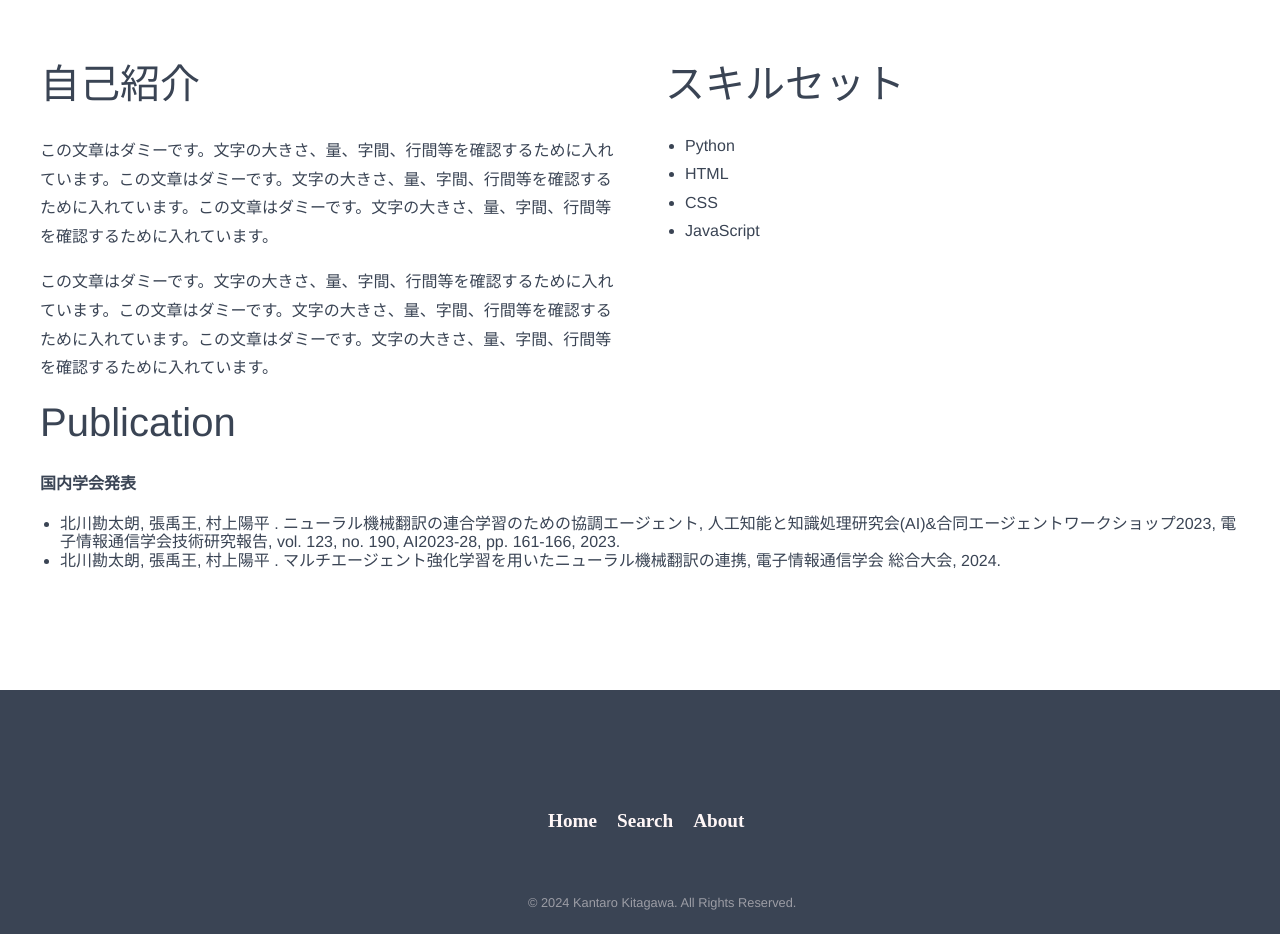
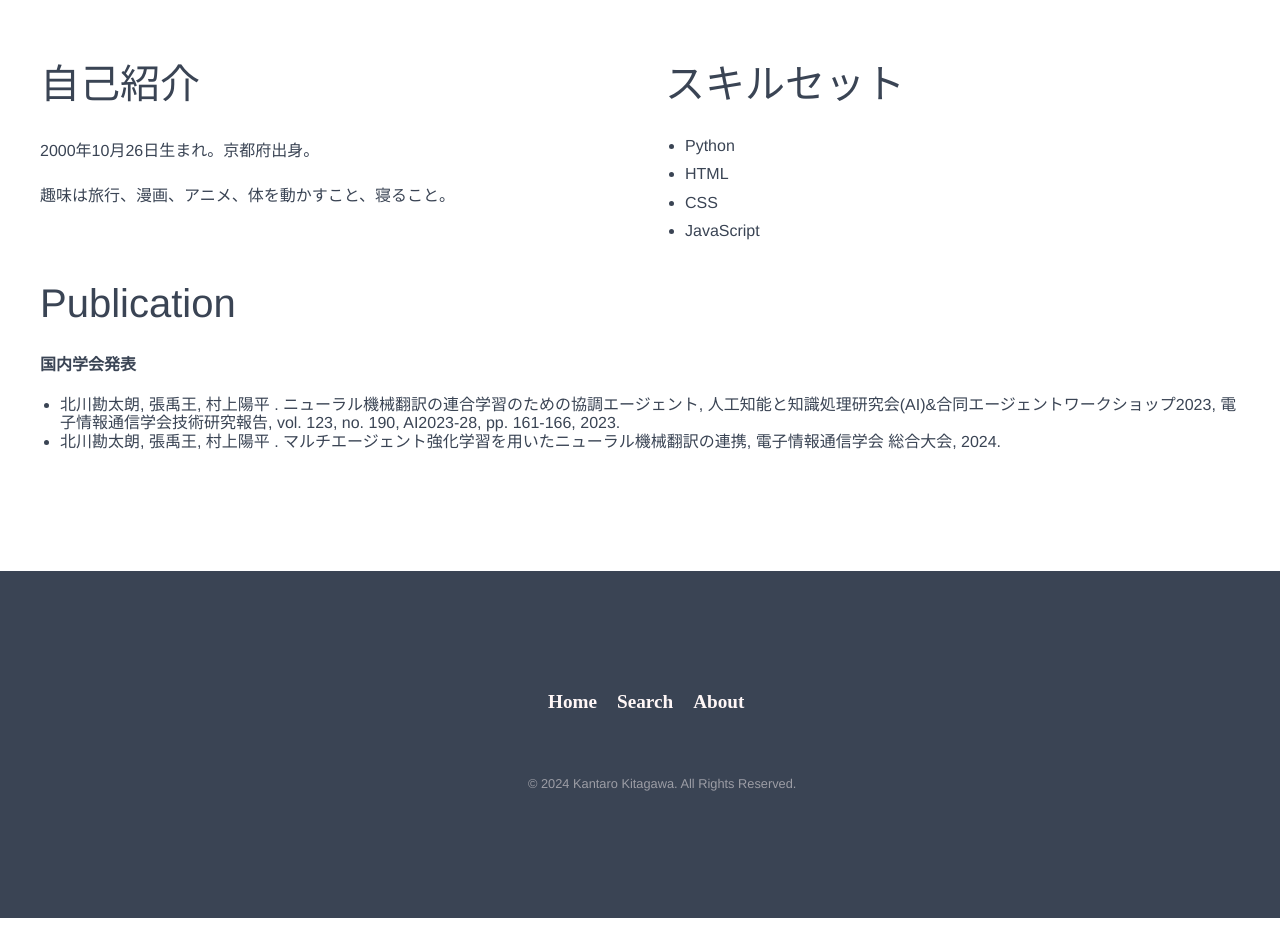
Before and after one commit to Kantaro1026/webpage, a plain HTML site: page index.html in a window 1280 px wide. Shown: the part 2640-3574 px from the top of the page. Drawn offline with Linux system fonts and the light colour scheme; a web font is replaced by a local one.

Commit message:
Update index.html

```diff
--- a/index.html
+++ b/index.html
@@ -122,8 +122,8 @@
             <div class="main-about-container container">
                 <div class="main-about-description">
                     <h3>自己紹介</h3>
-                    <p>この文章はダミーです。文字の大きさ、量、字間、行間等を確認するために入れています。この文章はダミーです。文字の大きさ、量、字間、行間等を確認するために入れています。この文章はダミーです。文字の大きさ、量、字間、行間等を確認するために入れています。</p>
-                    <p>この文章はダミーです。文字の大きさ、量、字間、行間等を確認するために入れています。この文章はダミーです。文字の大きさ、量、字間、行間等を確認するために入れています。この文章はダミーです。文字の大きさ、量、字間、行間等を確認するために入れています。</p>
+                    <p>2000年10月26日生まれ。京都府出身。</p>
+                    <p>趣味は旅行、漫画、アニメ、体を動かすこと、寝ること。</p>
                 </div>
                 <div class="main-about-addition">
                     <h3>スキルセット</h3>
```
